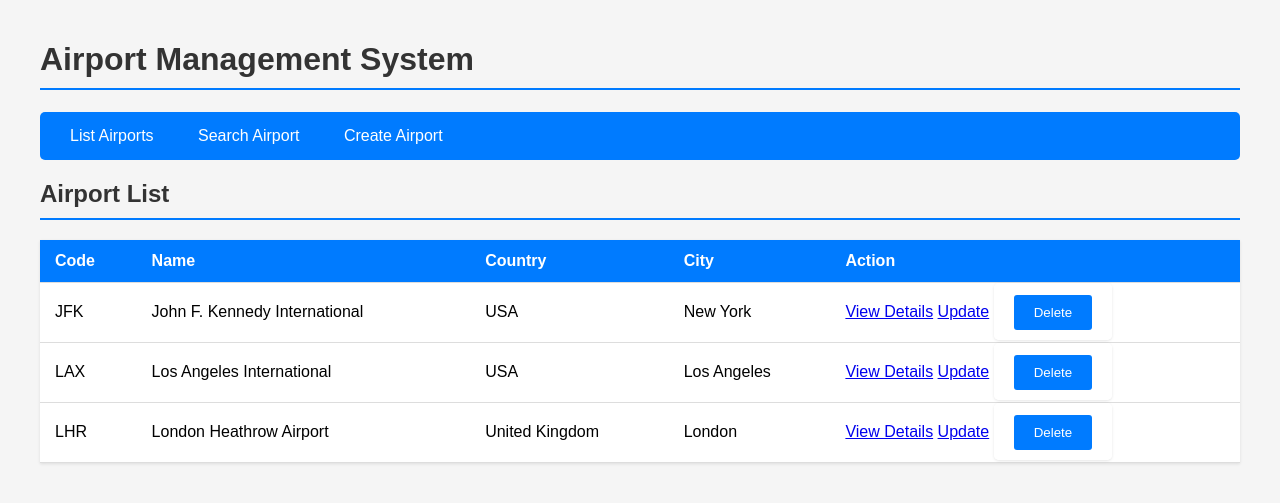
After one commit to 0XAymax/AIRPORT_PROJECT, a Flask app: page /airport in a window 1280 px wide. The commit adds this page. Shown: the top 503 px of the page. Run offline with Flask 3, Linux system fonts and the light colour scheme; data comes from the database, SQL or seed files in the repository; both versions use the stored data as it was after the commit.

Commit message:
i add the airport management page !!,it works

```diff
--- a/app.py
+++ b/app.py
@@ -1,12 +1,14 @@
 from flask import Flask,render_template,url_for
 from routes.auth import auth_blueprint
 from routes.aircraft_routes import aircraft_routes
+from routes.airport_routes import airport_routes
 
 app = Flask(__name__)
 app.secret_key = 'your_secret_key_here'
 
 
 app.register_blueprint(aircraft_routes)
+app.register_blueprint(airport_routes)
 
 @app.route("/")
 def home():
--- /dev/null
+++ b/routes/airport_routes.py
@@ -0,0 +1,55 @@
+from flask import Blueprint, render_template, request,redirect,url_for
+from models.airport import Airport
+
+airport_routes = Blueprint('airport_routes',__name__)
+
+@airport_routes.route("/airport",methods=["GET", "POST"])
+def airport():
+    action = request.args.get("action", "list")
+    airport_id = request.args.get("id", type=str)
+    name = request.form.get("name", "")
+    context = {}
+
+    if action=="list":
+        context["airports"]=Airport.get_all()
+        context["view"]="list"
+    elif action == "details" and airport_id:
+        context["airport"]=Airport.get_airport_by_id(airport_id)
+        context["view"]="details"
+    elif action == "search":
+        if request.method == "POST":
+            context["airports"] =Airport.get_airport_by_name(name)
+        context["view"]= "search"
+    elif action == "city" and airport_id:
+        context["city"]=Airport.get_city(airport_id)
+        context["view"]="city"
+    elif action == "create" :
+        context["view"]="create"
+        if request.method == "POST":
+            codev=request.form.get("codev")
+            nom=request.form.get("nom")
+            pays=request.form.get("pays")
+            ville=request.form.get("ville")
+
+            if not codev or not nom or not pays or not ville:
+                context["error"]="All fields are required!"
+                return render_template("airport.html",context=context)
+
+            Airport.create_airport(codev,nom,pays,ville)
+            return redirect(url_for('airport_routes.airport',action='list'))
+    elif action == "update" :
+        context["view"]="update"
+        context["airport"]=Airport.get_airport_by_id(airport_id)
+        if request.method == "POST":
+            new_name =request.form.get("nom")
+            new_pays =request.form.get("pays")
+            new_city=request.form.get("ville")
+
+            Airport.update_airport(airport_id,new_name,new_pays,new_city)
+            return redirect(url_for('airport_routes.airport',action='details',id=airport_id))
+
+    elif action== "delete" and airport_id and request.method == "POST":
+        Airport.delete_airport(airport_id)
+        return redirect(url_for('airport_routes.airport',action='list'))
+
+    return render_template("airport.html",context=context)
--- /dev/null
+++ b/templates/airport.html
@@ -0,0 +1,259 @@
+<!DOCTYPE html>
+<html lang="en">
+<head>
+    <title>Airportt Management</title>
+    <meta name="viewport" content="width=device-width, initial-scale=1.0">
+    <style>
+        body {
+            font-family: Arial, sans-serif;
+            max-width: 1200px;
+            margin: 0 auto;
+            padding: 20px;
+            background-color: #f5f5f5;
+        }
+
+        h1, h2 {
+            color: #333;
+            border-bottom: 2px solid #007bff;
+            padding-bottom: 10px;
+        }
+
+        nav {
+            background-color: #007bff;
+            padding: 15px;
+            border-radius: 5px;
+            margin: 20px 0;
+        }
+
+        nav a {
+            color: white;
+            text-decoration: none;
+            padding: 8px 15px;
+            margin-right: 10px;
+            border-radius: 3px;
+            transition: background-color 0.3s;
+        }
+
+        nav a:hover {
+            background-color: #0056b3;
+        }
+
+        table {
+            width: 100%;
+            border-collapse: collapse;
+            margin: 20px 0;
+            background-color: white;
+            box-shadow: 0 1px 3px rgba(0,0,0,0.1);
+        }
+
+        th, td {
+            padding: 12px 15px;
+            text-align: left;
+            border-bottom: 1px solid #ddd;
+        }
+
+        th {
+            background-color: #007bff;
+            color: white;
+        }
+
+        tr:hover {
+            background-color: #f8f9fa;
+        }
+
+        .details-card {
+            background-color: white;
+            padding: 20px;
+            border-radius: 5px;
+            box-shadow: 0 1px 3px rgba(0,0,0,0.1);
+        }
+
+        .action-links a {
+            display: inline-block;
+            padding: 8px 15px;
+            margin: 5px;
+            background-color: #007bff;
+            color: white;
+            text-decoration: none;
+            border-radius: 3px;
+            transition: background-color 0.3s;
+        }
+
+        .action-links a:hover {
+            background-color: #0056b3;
+        }
+
+        form {
+            background-color: white;
+            padding: 20px;
+            border-radius: 5px;
+            box-shadow: 0 1px 3px rgba(0,0,0,0.1);
+        }
+
+        input[type="text"] {
+            width: 100%;
+            padding: 8px;
+            margin: 10px 0;
+            border: 1px solid #ddd;
+            border-radius: 3px;
+        }
+
+        button {
+            background-color: #007bff;
+            color: white;
+            border: none;
+            padding: 10px 20px;
+            border-radius: 3px;
+            cursor: pointer;
+            transition: background-color 0.3s;
+        }
+
+        button:hover {
+            background-color: #1368c3;
+        }
+    </style>
+</head>
+<body>
+    <h1>Airport Management System</h1>
+    <nav>
+        <a href="{{ url_for('airport_routes.airport', action='list') }}">List Airports</a>
+        <a href="{{ url_for('airport_routes.airport', action='search') }}">Search Airport</a>
+        <a href="{{ url_for('airport_routes.airport', action='create') }}">Create Airport</a>
+    </nav>
+
+    {% if context.view == "list" %}
+        <h2>Airport List</h2>
+        <table>
+            <thead>
+                <tr>
+                    <th>Code</th>
+                    <th>Name</th>
+                    <th>Country</th>
+                    <th>City</th>
+                    <th>Action</th>
+                </tr>
+            </thead>
+            <tbody>
+                {% for airport in context.airports %}
+                    <tr>
+                        <td>{{ airport['CODEV'] }}</td>
+                        <td>{{ airport['NOM'] }}</td>
+                        <td>{{ airport['Pays'] }}</td>
+                        <td>{{ airport['VILLE'] }}</td>
+                        <td>
+                            <a href="{{ url_for('airport_routes.airport', action='details', id=airport['CODEV']) }}">View Details</a>
+                            <a href="{{ url_for('airport_routes.airport', action='update', id=airport['CODEV']) }}">Update</a>
+                            <form method="POST" action="{{ url_for('airport_routes.airport', action='delete', id=airport['CODEV']) }}" style="display:inline;">
+                                <button type="submit" onclick="return confirm('Are you sure you want to delete this airport?')">Delete</button>
+                            </form>
+                        </td>
+                    </tr>
+                {% endfor %}
+            </tbody>
+        </table>
+
+    {% elif context.view == "details" %}
+        <h2>Airport Details</h2>
+        {% if context.airport %}
+            <div class="details-card">
+                <table>
+                    <tr>
+                        <th>Code</th>
+                        <td>{{ context.airport.CODEV }}</td>
+                    </tr>
+                    <tr>
+                        <th>Name</th>
+                        <td>{{ context.airport.NOM }}</td>
+                    </tr>
+                    <tr>
+                        <th>Country</th>
+                        <td>{{ context.airport.Pays }}</td>
+                    </tr>
+                    <tr>
+                        <th>City</th>
+                        <td>{{ context.airport.VILLE }}</td>
+                    </tr>
+                </table>
+                <div class="action-links">
+                    <a href="{{ url_for('airport_routes.airport', action='update', id=context.airport['CODEV']) }}">Update Airport</a>
+                    <form method="POST" action="{{ url_for('airport_routes.airport', action='delete', id=context.airport['CODEV']) }}" style="display:inline;">
+                        <button type="submit" onclick="return confirm('Are you sure you want to delete this airport?')">Delete</button>
+                    </form>
+                </div>
+            </div>
+        {% else %}
+            <p>Airport not found.</p>
+        {% endif %}
+
+    {% elif context.view == "create" %}
+        <h2>Create New Airport</h2>
+        <form method="POST">
+            <label for="codev">Airport Code:</label>
+            <input type="text" id="codev" name="codev" required>
+            <label for="nom">Airport Name:</label>
+            <input type="text" id="nom" name="nom" required>
+            <label for="pays">Country:</label>
+            <input type="text" id="pays" name="pays" required>
+            <label for="ville">City:</label>
+            <input type="text" id="ville" name="ville" required>
+            <button type="submit">Create Airport</button>
+        </form>
+        {% if context.error %}
+        <p style="color:red;">{{ context.error }}</p>
+        {% endif %}
+
+    {% elif context.view == "update" %}
+        <h2>Update Airport</h2>
+        {% if context.airport %}
+            <form method="POST">
+                <label for="nom">Airport Name:</label>
+                <input type="text" id="nom" name="nom" value="{{ context.airport.NOM }}" required>
+                <label for="pays">Country:</label>
+                <input type="text" id="pays" name="pays" value="{{ context.airport.Pays }}" required>
+                <label for="ville">City:</label>
+                <input type="text" id="ville" name="ville" value="{{ context.airport.VILLE }}" required>
+                <button type="submit">Update Airport</button>
+            </form>
+        {% else %}
+            <p>Airport not found.</p>
+        {% endif %}
+
+    {% elif context.view == "search" %}
+        <h2>Search Airport</h2>
+        <form method="POST">
+            <label for="name">Airport Name:</label>
+            <input type="text" id="name" name="name" required>
+            <button type="submit">Search</button>
+        </form>
+        {% if context.airports %}
+            <h3>Search Results</h3>
+            <table>
+                <thead>
+                    <tr>
+                        <th>Code</th>
+                        <th>Name</th>
+                        <th>Country</th>
+                        <th>City</th>
+                        <th>Action</th>
+                    </tr>
+                </thead>
+                <tbody>
+                    {% for airport in context.airports %}
+                        <tr>
+                            <td>{{ airport['CODEV'] }}</td>
+                            <td>{{ airport['NOM'] }}</td>
+                            <td>{{ airport['Pays'] }}</td>
+                            <td>{{ airport['VILLE'] }}</td>
+                            <td>
+                                <a href="{{ url_for('airport_routes.airport', action='details', id=airport['CODEV']) }}">View Details</a>
+                            </td>
+                        </tr>
+                    {% endfor %}
+                </tbody>
+            </table>
+        {% elif request.method == "POST" %}
+            <p>No airports found with that name.</p>
+        {% endif %}
+    {% endif %}
+</body>
+</html>
--- a/templates/home.html
+++ b/templates/home.html
@@ -42,7 +42,7 @@
             <div class="card">
                 <h3>Airport Management</h3>
                 <p>Manage airport operations, terminals, and runways.</p>
-                <a href="/airports" class="btn">Go to Airports</a>
+                <a href="/airport" class="btn">Go to Airports</a>
             </div>
 
             <div class="card">
```
Also changed, not shown: models/airport.py (+16 -3 lines), airplain.db.
